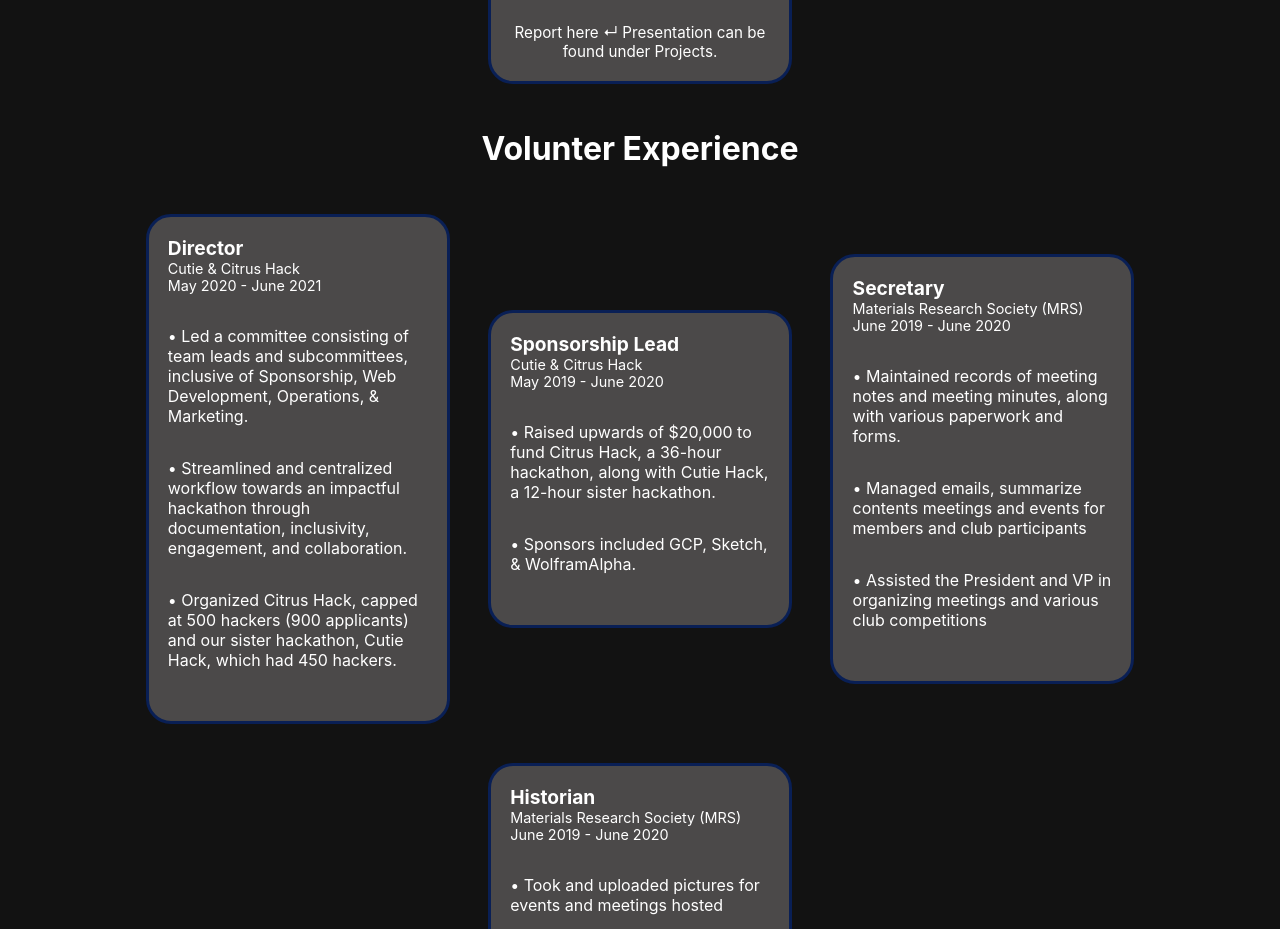
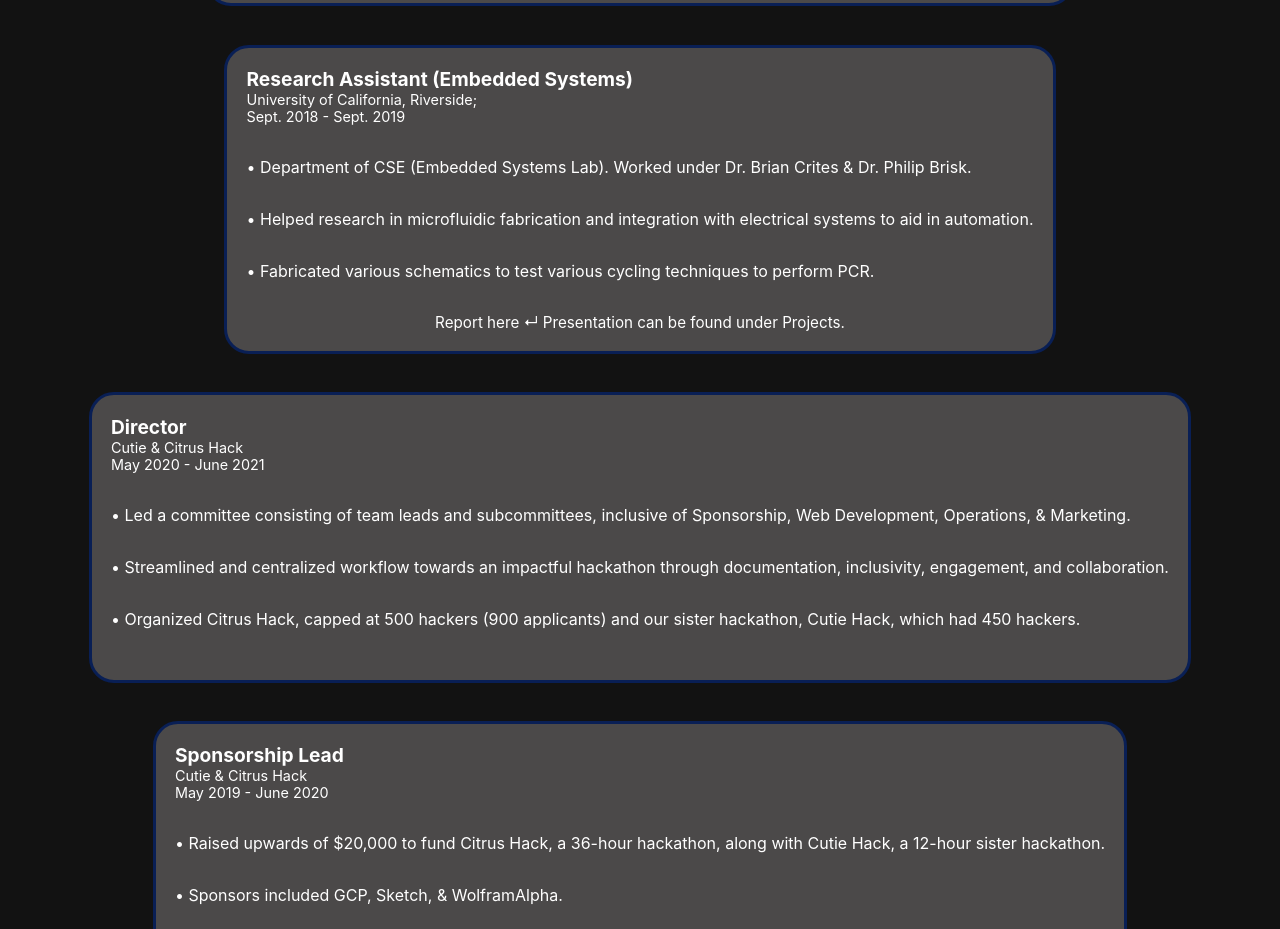
Before and after one commit to jjtrinh99/Website, a Next.js app: page / in a window 1280 px wide. Shown: the part 1840-2769 px from the top of the page. Built offline with nearby package versions, Linux system fonts and the light colour scheme.

Commit message:
Got all cards to be in single rows

```diff
--- a/pages/index.js
+++ b/pages/index.js
@@ -2,6 +2,11 @@
 import Image from 'next/image'
 import styles from '../styles/Home.module.css'
 import React from "react";
+import 'react-bootstrap'
+import Accordion from 'react-bootstrap/Accordion'
+import Card from 'react-bootstrap'
+import CardGroup from 'react-bootstrap'
+import CardDeck from 'react-bootstrap'
 
 export default function Home() {
   return (
@@ -140,7 +145,6 @@
 
           </div>
 
-            <h2>Volunter Experience</h2>
 
           <div className={styles.container}
           >
@@ -358,5 +362,7 @@
         </a>
       </footer>
     </div>
+
+
   )
 }
--- a/styles/Home.module.css
+++ b/styles/Home.module.css
@@ -127,7 +127,8 @@
  transition: color 0.15s ease, border-color 0.15s ease;
   height: fit-content;
  flex-wrap: wrap;
-  width: 25%;
+  width: auto;
+  height: auto;
   justify-content: flex-start;
   background-color:  rgb(75, 73, 73);
 
```
